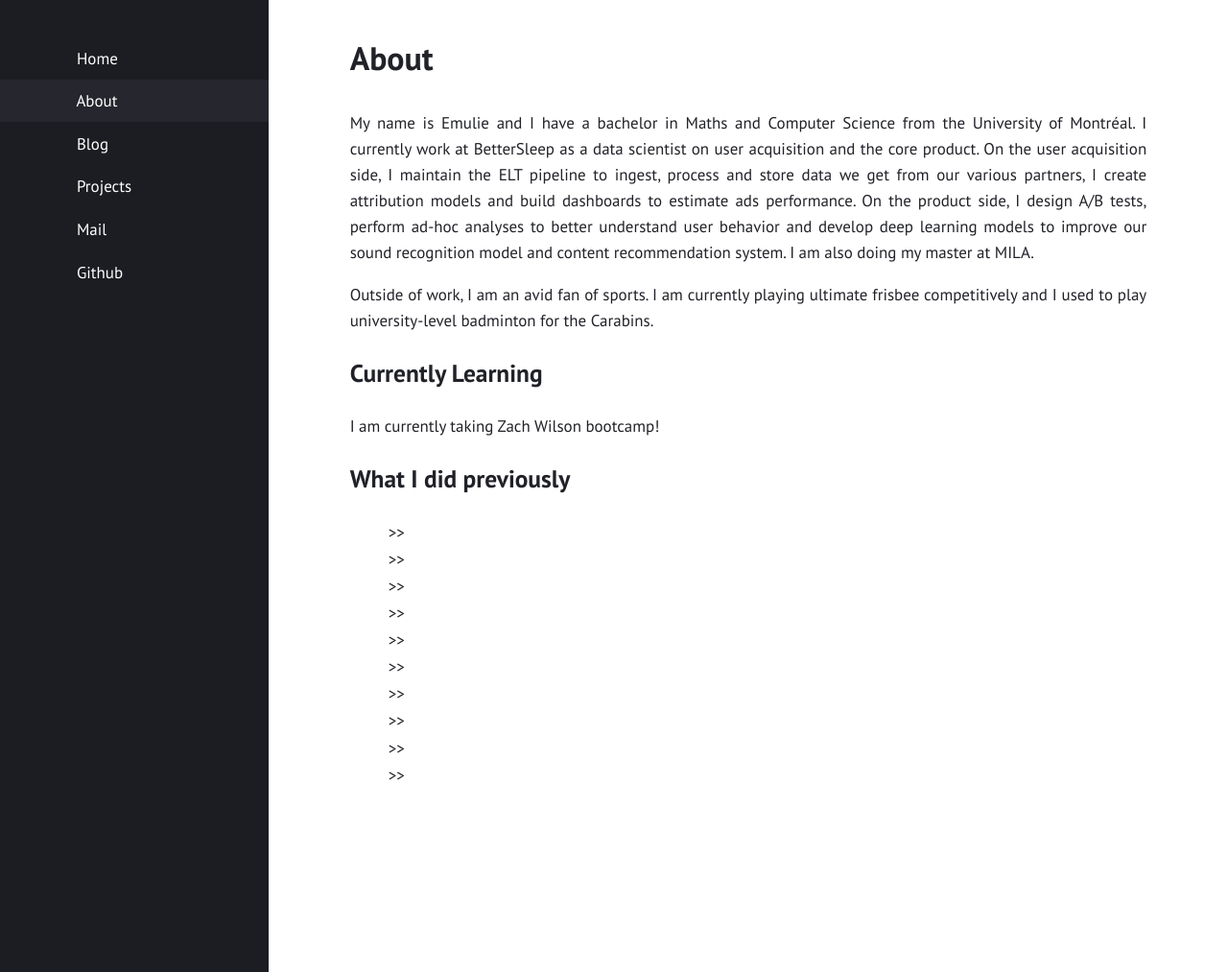
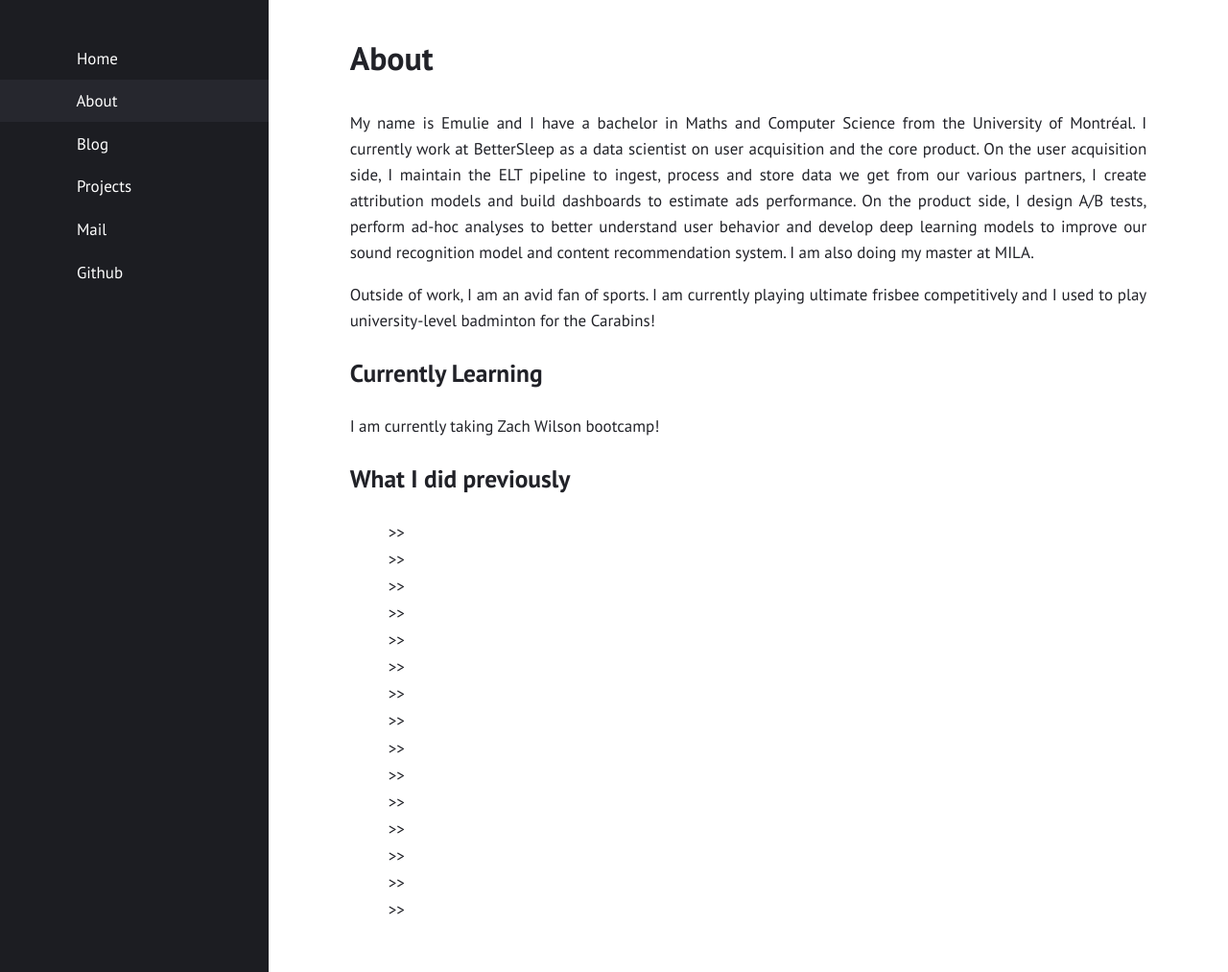
Before and after one commit to yukikongju/yukikongju.github.io, a Jekyll site: the page built from about.md, in a window 1280 px wide and 1013 px high. Shown: the whole window at 96% size. Built offline with Jekyll 4.4.1, drawn with Linux system fonts in a browser that asks for light colours.

Commit message:
added empty files

```diff
--- /dev/null
+++ b/_calendar/2024-Q1.md
@@ -0,0 +1,7 @@
+---
+title: "2024 - Q1"
+layout: post
+date: 2024-01-20
+---
+
+TBD
--- /dev/null
+++ b/_calendar/2024-Q2.md
@@ -0,0 +1,7 @@
+---
+title: "2024 - Q2"
+layout: post
+date: 2024-03-20
+---
+
+TBD
--- /dev/null
+++ b/_calendar/2024-Q3.md
@@ -0,0 +1,7 @@
+---
+title: "2024 - Q3"
+layout: post
+date: 2024-06-20
+---
+
+TBD
--- /dev/null
+++ b/_calendar/2024-Q4.md
@@ -0,0 +1,7 @@
+---
+title: "2024 - Q4"
+layout: post
+date: 2024-09-20
+---
+
+TBD
--- a/about.md
+++ b/about.md
@@ -16,7 +16,7 @@
 
 Outside of work, I am an avid fan of sports. I am currently playing ultimate
 frisbee competitively and I used to play university-level badminton
-for the Carabins.
+for the Carabins!
 
 # Currently Learning
 
```
Also changed, not shown: _calendar/2025-Q1.md (added, +7 -0 lines), _drafts/2022-05-12-automation-with-autosys.md (renamed from _posts/2022-05-12-automation-with-autosys.md).
